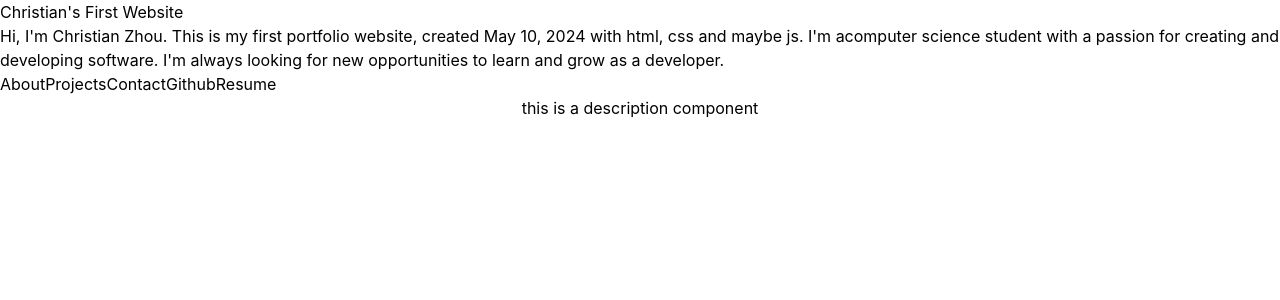
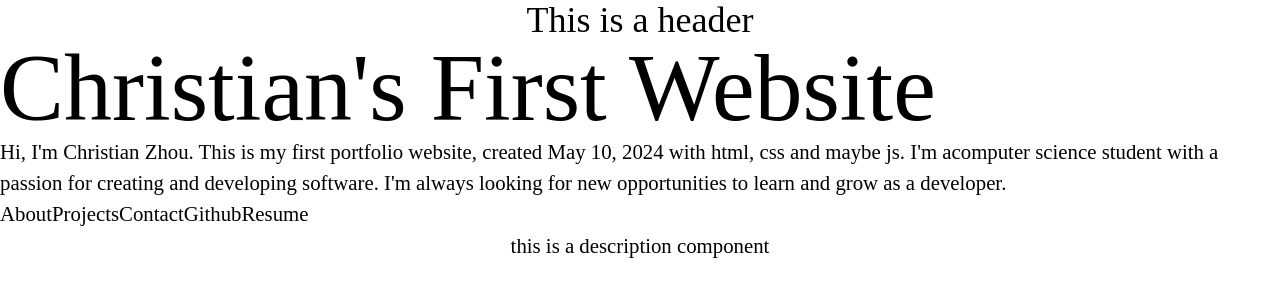
Before and after one commit to christianzhou1/portfolio-react, a React (Create React App) app: page / in a window 1280 px wide. Shown: the top 300 px of the page. Built offline with nearby package versions, Linux system fonts and the light colour scheme.

Commit message:
refactor: Add Header component to App and update Hero component

```diff
--- a/src/App.tsx
+++ b/src/App.tsx
@@ -1,9 +1,11 @@
 import React from "react";
 import Hero from "./components/Hero";
 import Description from "./components/Description";
+import Header from "./components/Header";
 const App: React.FC = () => {
   return (
     <div className="App">
+      <Header />
       <Hero />
       <Description />
     </div>
--- /dev/null
+++ b/src/components/Header.tsx
@@ -0,0 +1,9 @@
+import React from "react";
+const Header: React.FC = () => {
+  return (
+    <>
+      <h1 className="text-4xl text-center">This is a header</h1>
+    </>
+  );
+};
+export default Header;
--- a/src/components/Hero.tsx
+++ b/src/components/Hero.tsx
@@ -1,15 +1,28 @@
 import React from "react";
-const Hero: React.FC = () =>{
+const Hero: React.FC = () => {
   return (
     <div>
-      <h1 className="title light">Christian's First Website</h1>
-      <p className="desc fade-into-view">Hi, I'm Christian Zhou. This is my first portfolio website, created May 10, 2024 with html, css and maybe js. I'm acomputer science student with a passion for creating and developing software. I'm always looking for new opportunities to learn and grow as a developer.</p>
-      <div className="menu fade-into-view">
+      <h1 className=" font-thin text-8xl">Christian's First Website</h1>
+      <p className="font-normal">
+        Hi, I'm Christian Zhou. This is my first portfolio website, created May
+        10, 2024 with html, css and maybe js. I'm acomputer science student with
+        a passion for creating and developing software. I'm always looking for
+        new opportunities to learn and grow as a developer.
+      </p>
+      <div className="menu">
         <a href="#about">About</a>
         <a href="#projects">Projects</a>
         <a href="#contact">Contact</a>
-        <a href="https://github.com/christianzhou1" rel="noreferrer" target="_blank">Github</a>
-        <a href="./pdf/April_22_2024_Christian_Zhou_Resume.pdf" target="blank">Resume</a>
+        <a
+          href="https://github.com/christianzhou1"
+          rel="noreferrer"
+          target="_blank"
+        >
+          Github
+        </a>
+        <a href="./pdf/April_22_2024_Christian_Zhou_Resume.pdf" target="blank">
+          Resume
+        </a>
       </div>
     </div>
   );
--- a/src/components/Title.tsx
+++ b/src/components/Title.tsx
@@ -2,7 +2,7 @@ import React from "react";
 const Title: React.FC = () => {
   return (
     <>
-      <h1 className="text-4xl text-center">Hello, World</h1>
+      <h1 className="text-4xl text-center">This is a title</h1>
     </>
   );
 };
--- a/src/index.css
+++ b/src/index.css
@@ -1,12 +1,11 @@
 @tailwind base;
 @tailwind components;
 @tailwind utilities;
-
+@import url("https://fonts.googleapis.com/css2?family=Libre+Franklin:ital,wght@0,100..900;1,100..900&display=swap"rel="stylesheet");
 body {
   margin: 0;
-  font-family: -apple-system, BlinkMacSystemFont, "Segoe UI", "Roboto", "Oxygen",
-    "Ubuntu", "Cantarell", "Fira Sans", "Droid Sans", "Helvetica Neue",
-    sans-serif;
+  font-family: "Libre Franklin";
+  font-size: 1.3rem;
   -webkit-font-smoothing: antialiased;
   -moz-osx-font-smoothing: grayscale;
 }
```
